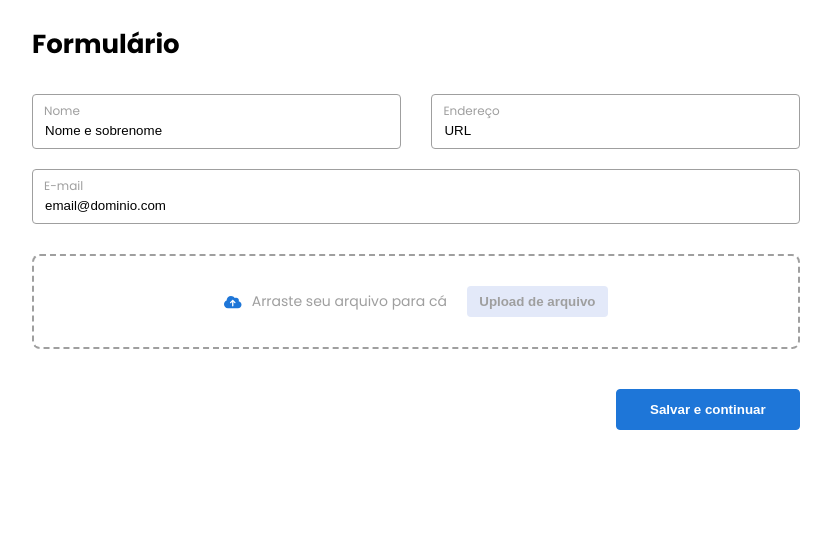
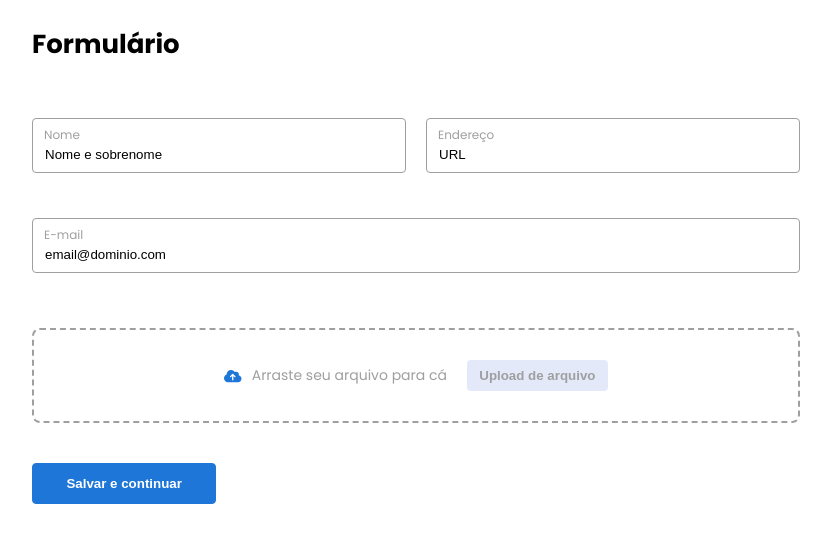
Before and after one commit to thamiavicente/my-first-form, a React (Vite) app: page / in a window 1280 px wide. Shown: the top 542 px of the page, without its empty margins (224-1055 px from the left). Built offline with nearby package versions, Linux system fonts and the light colour scheme.

Commit message:
fix/replace <SideBySide/>  w/  <Field/> using grid

```diff
--- a/src/design-system/components/atomic-design/05_pages/Form/index.tsx
+++ b/src/design-system/components/atomic-design/05_pages/Form/index.tsx
@@ -1,52 +1,51 @@
-import * as S from './styles';
+import * as S from "./styles";
 
-import { Button, ErrorMessage, Title } from '@/design-system/components/atomic-design/01_atoms';
-import { Field, DragAndDrop } from '@/design-system/components/atomic-design/02_molecules';
-import { SideBySideInput } from '@/design-system/components/atomic-design/03_organisms';
-
-import { useController } from './controller';
-
+import {Button, ErrorMessage, Title} from "@/design-system/components/atomic-design/01_atoms";
+import {Field, DragAndDrop} from "@/design-system/components/atomic-design/02_molecules";
+import { useController } from "./controller";
 export function Form() {
-
-  const {register, handleSubmit, errors} = useController()
-
+  const { register, handleSubmit, errors } = useController();
   return (
     <S.Form
       className="form"
       onSubmit={handleSubmit((data) => console.log(data))}
     >
-      <Title
-        titleText="Formulário"
+      <Title titleText="Formulário" />
+
+      <Field
+        inputPlaceholder="Nome e sobrenome"
+        labelText="Nome"
+        register={{ ...register("name") }}
       />
-      <SideBySideInput
-        inputPlaceholderLeft="Nome e sobrenome"
-        inputValueLeft=""
-        labelTextLeft="Nome"
-        registerLeft={{...register("name")}}
-        inputPlaceholderRight="URL"
-        inputValueRight=""
-        labelTextRight="Endereço"
-        registerRight={{...register("url")}}
+      {errors.name?.message && (
+        <ErrorMessage errorMessage={errors.name?.message} />
+      )}
+
+      <Field
+        inputPlaceholder="URL"
+        inputValue=""
+        labelText="Endereço"
+        register={{ ...register("url") }}
       />
-      {errors.name?.message && <ErrorMessage errorMessage={errors.name?.message}/>}
-      {errors.url?.message && <ErrorMessage errorMessage={errors.url?.message}/>}
+      {errors.url?.message && (
+        <ErrorMessage errorMessage={errors.url?.message} />
+      )}
 
       <Field
         inputPlaceholder="email@dominio.com"
         labelText="E-mail"
-        register={{...register("email")}}
+        register={{ ...register("email") }}
       />
-      {errors.email?.message && <ErrorMessage errorMessage={errors.email?.message}/>}
+      {errors.email?.message && (
+        <ErrorMessage errorMessage={errors.email?.message} />
+      )}
 
       <DragAndDrop
         descriptionText="Arraste seu arquivo para cá"
         buttonText="Upload de arquivo"
       />
 
-      <Button
-        buttonText="Salvar e continuar"
-        type="submit"
-      />
+      <Button buttonText="Salvar e continuar" type="submit" />
     </S.Form>
-  )
+  );
 }
--- a/src/design-system/components/atomic-design/05_pages/Form/styles.ts
+++ b/src/design-system/components/atomic-design/05_pages/Form/styles.ts
@@ -1,16 +1,17 @@
-import styled from 'styled-components';
+import styled from "styled-components";
 
-export const Form = styled.form `
+export const Form = styled.form`
   @media (min-width: 1024px) {
     width: 80%;
     max-width: 768px;
   }
 
+  display: grid;
+  grid-template-columns: repeat(2, 1fr);
+  grid-template-rows: repeat(3, 100px);
+  grid-column-gap: 20px;
+  margin: auto;
   width: 90%;
-  display: flex;
-  justify-content: center;
-  flex-direction: column;
-  margin: auto;
 
   .button {
     @media (min-width: 1024px) {
@@ -18,6 +19,22 @@ export const Form = styled.form `
       align-self: flex-end;
     }
 
+    grid-column-start: 1;
+    grid-column-end: 3;
     width: 100%;
   }
-`
+
+  div {
+    grid-column-start: 1;
+    grid-column-end: 3;
+  }
+
+  div:nth-child(2) {
+    grid-column-start: 1;
+    grid-column-end: 2;
+  }
+  div:nth-child(3) {
+    grid-column-start: 2;
+    grid-column-end: 3;
+  }
+`;
```
